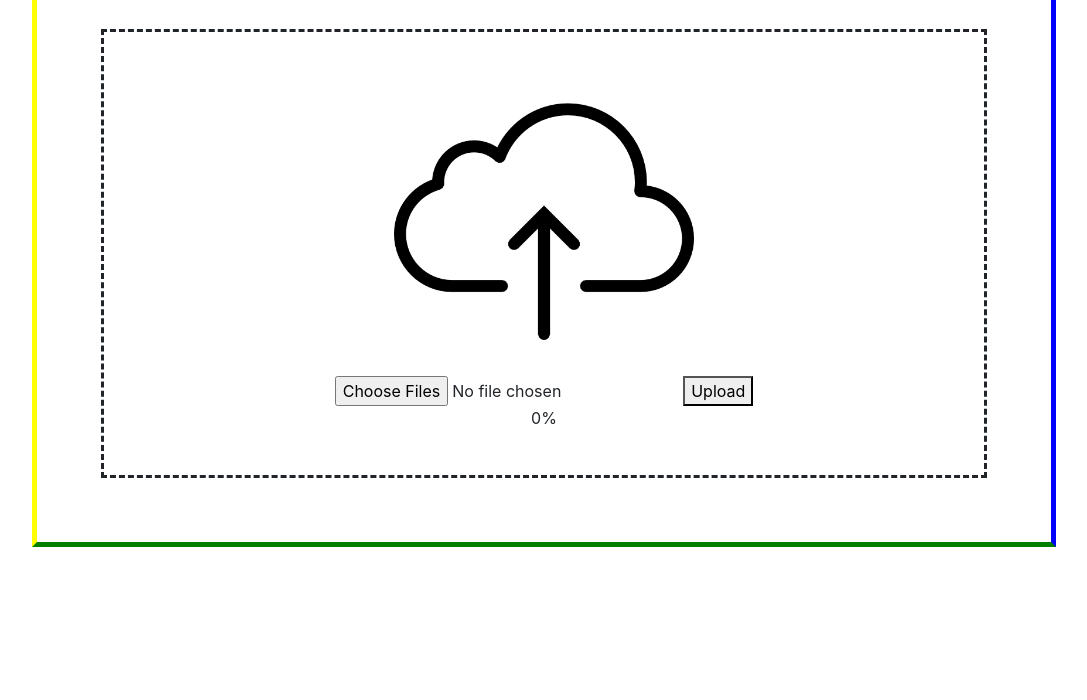
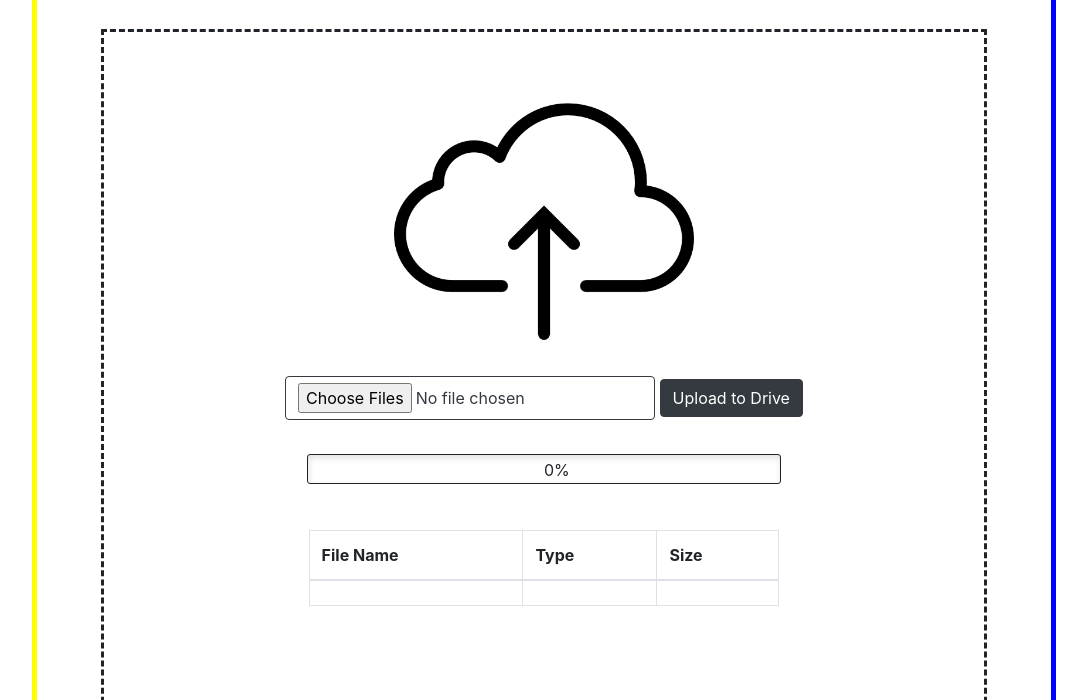
Before and after one commit to rushdanajeeb/OAuth2, a plain HTML site: page upload.html in a window 1280 px wide. Shown: the part 400-1100 px from the top of the page, without its empty margins (96-1183 px from the left). Before the commit the page ends 1075 px from the top, so only its background shows below. Drawn offline with nearby package versions, Linux system fonts and the light colour scheme; some packages are replaced by stand-ins of ours; no server answers; a script that the page names is missing.

Commit message:
file name,type,size display

```diff
--- a/upload.html
+++ b/upload.html
@@ -7,6 +7,11 @@
     <script src="https://ajax.googleapis.com/ajax/libs/jquery/3.5.1/jquery.min.js"></script>
     <script src="https://cdnjs.cloudflare.com/ajax/libs/popper.js/1.16.0/umd/popper.min.js"></script>
     <script src="https://maxcdn.bootstrapcdn.com/bootstrap/4.5.2/js/bootstrap.min.js"></script>
+    <script src="sweetalert2.min.js"></script>
+    <link rel="stylesheet" href="sweetalert2.min.css">
+    <script src="sweetalert2.all.min.js"></script>
+    <script src="https://cdn.jsdelivr.net/npm/promise-polyfill"></script>
+    <script src="https://unpkg.com/sweetalert/dist/sweetalert.min.js"></script>
     <script src="upload.js"></script>
 
     <title>Upload file</title>
@@ -20,6 +25,34 @@
             margin: 10%;
             padding: 5%;
         }
+        #progress-wrp {
+            border: 1px solid ;
+            padding: 1px;
+            position: relative;
+            height: 30px;
+            width: 60%;
+            text-align: left;
+            box-shadow: inset 1px 3px 6px rgba(0, 0, 0, 0.12);
+            border-radius: 3px;
+            margin: 10px;
+            text-align: left;
+        }
+
+        #progress-wrp .progress-bar {
+            height: 100%;
+            border-radius: 3px;
+            width: 0;
+            box-shadow: inset 1px 1px 10px rgba(0, 0, 0, 0.11);
+        }
+
+        #progress-wrp .status {
+            top: 3px;
+            left: 50%;
+            position: absolute;
+            display: inline-block;
+        }
+
+
 
 
     </style>
@@ -31,51 +64,49 @@
         upload using Google OAuth 2.0</h1>
     <br>
 
-    <div style="border: 3px dashed; padding:5%;">
+    <div style="border: 3px dashed; padding:5%; height:800px;">
 
         <img align="center" src="images/upload.png" alt="upload" height="300" width="300"/>
         <br>
-<!--        <input-->
-<!--                class="btn btn-outline-dark"-->
-<!--                id="files"-->
-<!--                type="file"-->
-<!--                name="files[]"-->
-<!--                multiple-->
-<!--        />-->
-<!--        <button class="btn btn-dark" id="upload">Upload to Drive</button>-->
-<!--        <br><br>-->
-<!--        <div>-->
-<!--            <table class="table table-bordered">-->
-<!--                <thead>-->
-<!--                <tr>-->
-<!--                    <th>File Name</th>-->
-<!--                    <th>Percentage (%)</th>-->
-<!--                </tr>-->
-<!--                </thead>-->
-<!--                <tbody>-->
-<!--                <tr>-->
-<!--                    <td></td>-->
-<!--                    <td>-->
-<!--                        <div class="progress-bar"></div>-->
-<!--                        <div class="status">0%</div>-->
-<!--                    </td>-->
-<!--                </tr>-->
-<!--                </tbody>-->
-<!--            </table>-->
+        <input
+                class="btn btn-outline-dark"
+                id="files"
+                type="file"
+                name="files[]"
+                multiple
+        />
+        <button class="btn btn-dark" id="upload">Upload to Drive</button>
+        <br><br>
+        <div id="progress-wrp">
+            <div class="progress-bar progress-bar-striped progress-bar-animated"></div>
+            <div class="status">0%</div>
+            <br><br>
+            <table class="table table-bordered">
+                <thead>
+                <tr>
+                    <th>File Name</th>
+                    <th>Type</th>
+                    <th>Size</th>
+                </tr>
+                </thead>
+                <tbody>
+                <tr>
+                    <td>
+                        <div class="name"></div>
+                    </td>
+                    <td>
+                        <div class="type"></div>
+                    </td>
+                    <td>
+                        <div class="size"></div>
+                    </td>
+                </tr>
+                </tbody>
+            </table>
+        </div>
 
-<!--        </div>-->
-        <div>
-            <input id="files" type="file" name="files[]" multiple/>
-            <button id="upload">Upload</button>
-            <div id="progress-wrp">
-                <div class="progress-bar"></div>
-                <div class="status">0%</div>
-            </div>
-        </div>
-        <div id="result">
-
-        </div>
     </div>
+</div>
 
 
 </div>
--- a/upload.js
+++ b/upload.js
@@ -8,6 +8,9 @@ $(document).ready(function(){
     const scope = "https://www.googleapis.com/auth/drive";
     var access_token= "";
     var client_id = "847963554206-cd11sbfs81ks2r6i2vsh3fgg3qohmcgs.apps.googleusercontent.com";
+    var name;
+    var type;
+    var size;
 
 
     $.ajax({
@@ -57,8 +60,11 @@ $(document).ready(function(){
         var that = this;
         var formData = new FormData();
 
-        // add assoc key values, this will be posts values
         formData.append("file", this.file, this.getName());
+        name = this.getName();
+        type = this.getType();
+        size = this.getSize();
+//        console.log(this.getName());
         formData.append("upload_file", true);
 
         $.ajax({
@@ -79,9 +85,13 @@ $(document).ready(function(){
                 return myXhr;
             },
             success: function (data) {
+//                swal("Good job!", "You clicked the button!", "success");
+                alert("All file/s uploaded!");
+                location.reload();
                 console.log(data);
             },
             error: function (error) {
+                alert("Upload failed! retry");
                 console.log(error);
             },
             async: true,
@@ -101,18 +111,19 @@ $(document).ready(function(){
         if (event.lengthComputable) {
             percent = Math.ceil(position / total * 100);
         }
-        // update progressbars classes so it fits your code
+
         $(progress_bar_id + " .progress-bar").css("width", +percent + "%");
         $(progress_bar_id + " .status").text(percent + "%");
+        $(progress_bar_id + " .name").text(name);
+        $(progress_bar_id + " .type").text(type);
+        $(progress_bar_id + " .size").text(size);
     };
 
     $("#upload").on("click", function (e) {
         var file = $("#files")[0].files[0];
         var upload = new Upload(file);
 
-        // maby check size or type here with upload.getSize() and upload.getType()
 
-        // execute upload
         upload.doUpload();
     });
 
```
